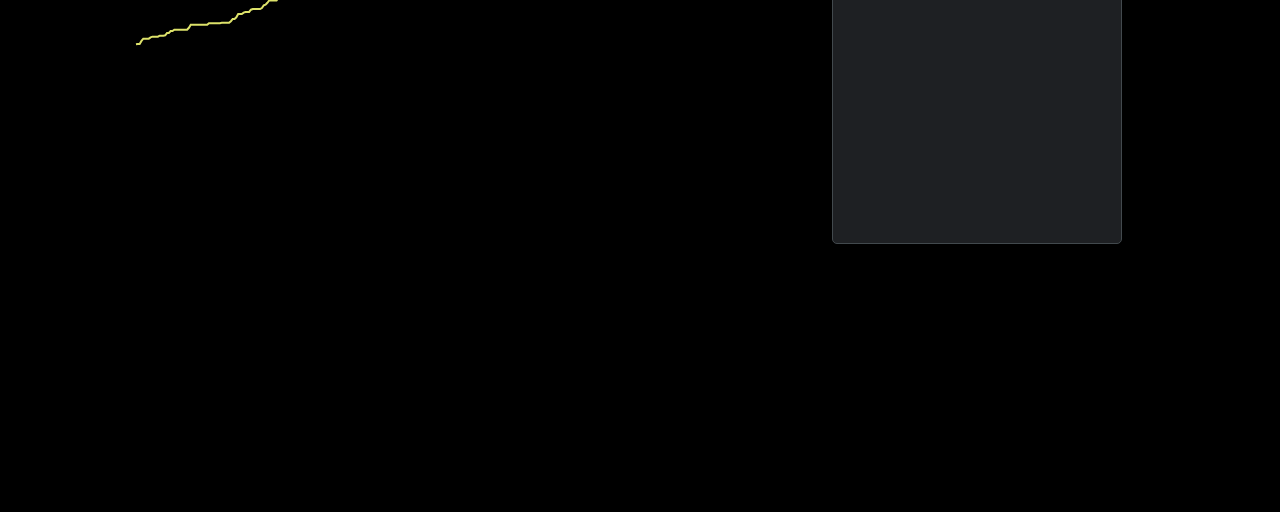
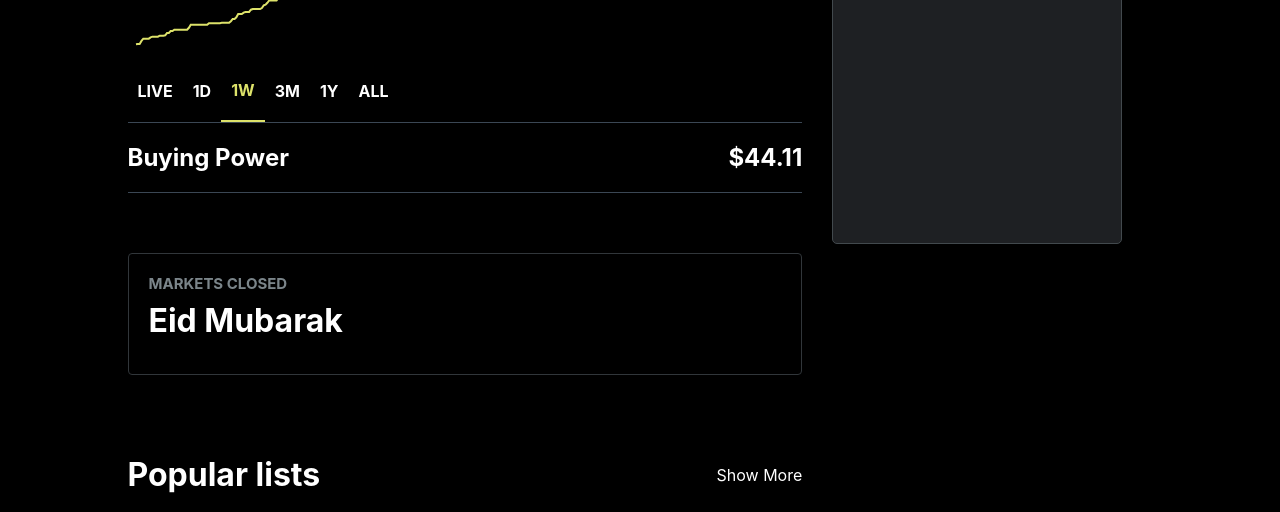
Before and after one commit to umaarabdullah/stock-monitor-app, a React (Create React App) app: page / in a window 1280 px wide. Shown: the part 390-902 px from the top of the page. Before the commit the page ends 800 px from the top, so only its background shows below. Built offline with nearby package versions, Linux system fonts and the light colour scheme; no server answers; the database is empty; grey boxes are pictures that could not be loaded.

Commit message:
TimeLine-Badges-Html-CSS

```diff
--- a/src/Header.js
+++ b/src/Header.js
@@ -7,18 +7,15 @@ import { Search } from '@material-ui/icons'
 function Header() {
   return (
     <div className='header_wrapper'>
-
         <div className='header_logo'>
             <img src={Logo} width={25} />
         </div>
-
         <div className='header_search'>
             <div className='header_searchContainer'>
                 <Search className='header_searchIcon' />
                 <input className='header_searchInput' placeholder='Search' type="text" />
             </div>
         </div>
-
         <div className='header_menuItems'>
             {/* <a href='#'>My Stocks</a> */}
             <a href='#'>Portfolio</a>
@@ -26,7 +23,6 @@ function Header() {
             <a href='#'>Messages</a>
             <a href='#'>Account</a>
         </div>
-
     </div>
   )
 }
--- a/src/NewsFeed.css
+++ b/src/NewsFeed.css
@@ -24,3 +24,41 @@
 .newsfeed_chart {
     width: 100%;
 }
+
+.newsfeed_buying_section {
+    display: flex;
+    justify-content: space-between;
+    border-bottom: 1px solid #3b4754;
+    padding: 20px 0px 20px 0px;
+}
+
+.newsfeed_market_section {
+    margin-top: 60px;
+}
+
+.newsfeed_market_box {
+    height: 10vh;
+    padding: 20px;
+    border: 1px solid #31363a;
+    border-radius: 4px;
+    text-align: left;
+}
+
+.newsfeed_market_box p{
+    color: #7b858a;
+    font-size: 15px;
+    text-transform: uppercase;
+    font-weight: 700;
+    margin-bottom: 8px;
+}
+
+.newsfeed_popularlists_sections{
+    margin-top: 60px;
+}
+
+.newsfeed_popularlists_intro {
+    display: flex;
+    justify-content: space-between;
+    align-items: center;
+    padding: 20px 0px 20px 0px;
+}
--- a/src/NewsFeed.js
+++ b/src/NewsFeed.js
@@ -1,13 +1,30 @@
 import React from 'react'
 import './NewsFeed.css'
 import LineGraph from './LineGraph'
+import TimeLine from './TimeLine'
+import { useState } from 'react'
+import { Chip } from '@material-ui/core'
+import { Avatar } from '@material-ui/core'
 
 function NewsFeed() {
+
+  const popularTopics = [
+    "Technology",
+    "Top Movies",
+    "Upcoming Earnings",
+    "Crypto",
+    "Cannabis",
+    "Healthcare Supplies",
+    "Index ETFs",
+    "Technology",
+    "China",
+    "Pharma",
+  ];
+
   return (
     <div className='newsfeed'>
         <div className='newsfeed_container'>
           <div className='newsfeed_chartSection'>
-
             <div className='newsfeed_portfolio'>
               <h1>$114,234</h1>
               <p> +$53.34 (+0.05%) Today </p>
@@ -15,8 +32,33 @@ function NewsFeed() {
 
             <div className='newsfeed_chart'>
               <LineGraph />
+              <TimeLine />
             </div>
-
+          </div>
+          <div className='newsfeed_buying_section'>
+            <h2> Buying Power</h2>
+            <h2>$44.11</h2>
+          </div>
+          <div className='newsfeed_market_section'>
+            <div className='newsfeed_market_box'>
+              <p> Markets Closed </p>
+              <h1> Eid Mubarak </h1>
+            </div>
+          </div>
+          <div className='newsfeed_popularlists_sections'>
+            <div className="newsfeed_popularlists_intro">
+            <h1>Popular lists</h1>
+            <p>Show More</p>
+          </div>
+          <div className='newsfeed_popularlists_badges'>
+            {popularTopics.map(tag => (
+              <Chip
+                label={tag}
+                key={tag}
+                avatar={<Avatar src={`https://avatars.dicebear.com/api/human/${tag}.svg`} />}
+              />
+            ))}
+          </div>
           </div>
         </div>
     </div>
--- /dev/null
+++ b/src/TimeLine.css
@@ -0,0 +1,40 @@
+.timeline__container {
+    display:flex;
+    border-bottom: 1px solid #3b4754;
+}
+.timeline__wrapper {
+    display:flex;
+    align-items: center;
+    padding-bottom: 0px;
+
+}
+
+.timeline__live {
+    padding: 12px;
+    font-weight: bold;
+    font-size: 16px;
+}
+.timeline__buttons__container {
+    font-size: 16px;
+    display: flex;
+    align-items: center;
+    justify-content: space-evenly;
+    padding-bottom: 0px;
+}
+.timeline__button {
+    font-weight: bold;
+    padding: 10px 10px 20px 10px;
+    cursor: pointer;
+}
+
+.timeline__button:hover {
+    color: #dde26a;
+}
+
+.timeline__button.active {
+    color: #dde26a;
+}
+
+.timeline__button.active {
+    border-bottom: 2px solid #dde26a;
+}
--- /dev/null
+++ b/src/TimeLine.js
@@ -0,0 +1,19 @@
+import React from 'react'
+import './TimeLine.css'
+
+function TimeLine() {
+  return (
+    <div className="timeline__container">
+        <div className="timeline__buttons__container">
+            <div className="timeline__button">LIVE</div>
+            <div className="timeline__button">1D</div>
+            <div className="timeline__button active">1W</div>
+            <div className="timeline__button">3M</div>
+            <div className="timeline__button">1Y</div>
+            <div className="timeline__button">ALL</div>
+        </div>
+    </div>
+  )
+}
+
+export default TimeLine
```
